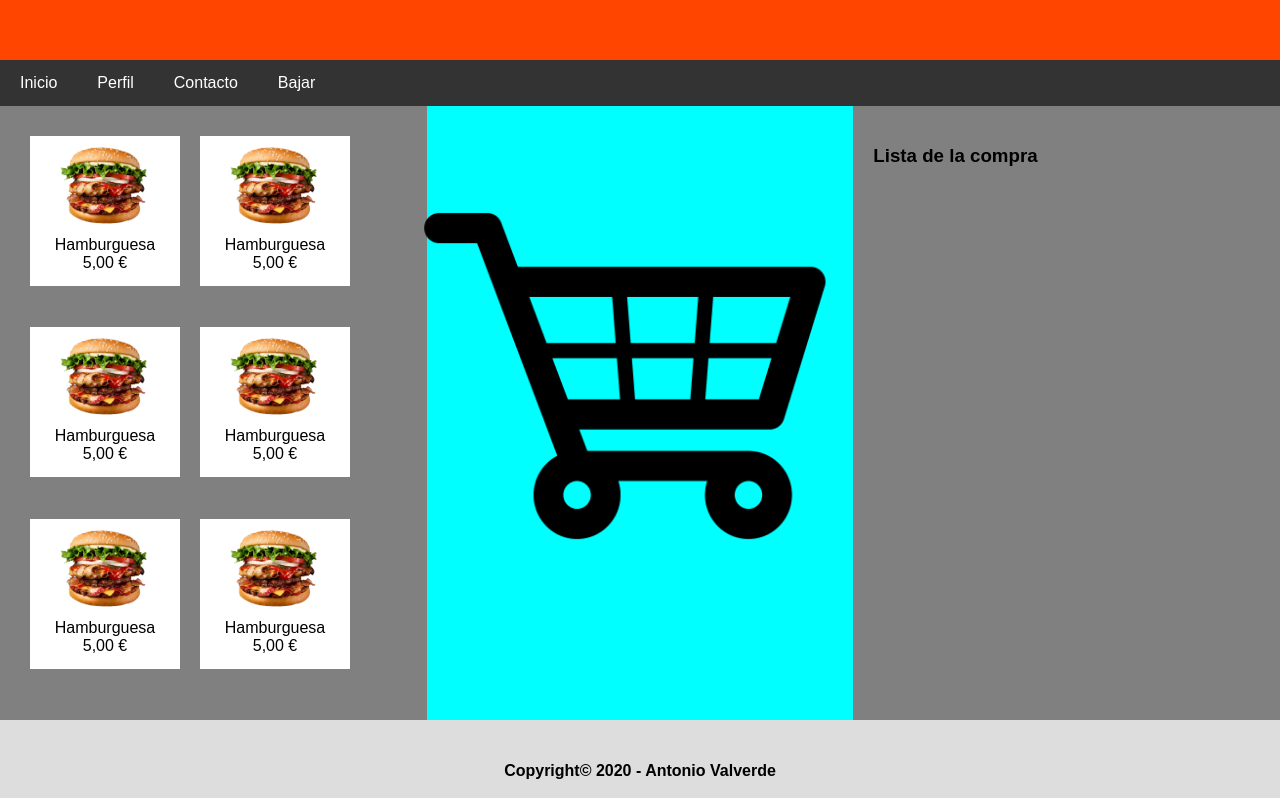
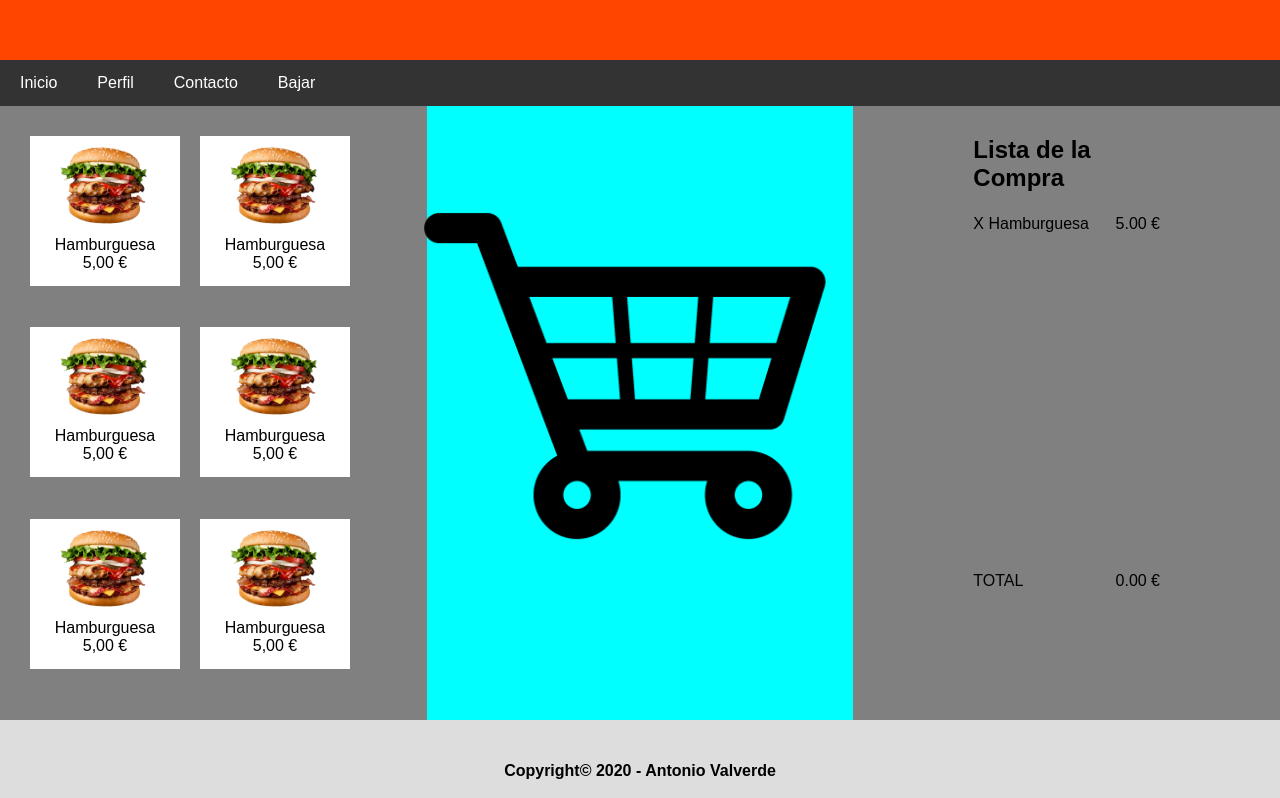
Before and after one commit to antoniovalverde/reto2, a plain HTML site: page index.html in a window 1280 px wide. Shown: the top 798 px of the page. Drawn offline with Linux system fonts and the light colour scheme.

Commit message:
Maquetación del flexbox

```diff
--- a/css/style.css
+++ b/css/style.css
@@ -129,6 +129,37 @@
     cursor: move;
   }
 
+  #cuenta{
+    display:flex;
+    flex-direction: column;
+    align-items: center;
+    padding: 10px 120px;
+  }
+
+  #tituloLista{
+    height: 10%;
+  }
+
+  #listaCompra{
+    display: flex;
+    flex-direction: column;
+    align-items: center;
+    width:100%;
+    height:60%;
+  }
+
+  .linea{
+    display:flex;
+    width: 100%;
+    justify-content: space-between;
+  }
+
+  #totales{
+    display:flex;
+    width: 100%;
+    justify-content: space-between;
+  }
+
   /* Responsive layout - a menos de 700px */
   @media screen and (max-width: 700px) {
     /* Reajustamos en columna el main y el nav */
--- a/index.html
+++ b/index.html
@@ -59,11 +59,18 @@
                     <img src="img/carrito.png" alt="carrito">
                 </div>
             </article>
-            <aside>
-                <h3>Lista de la compra</h3>
-                <br><br>
-                <ul id="listaCompra">
-                </ul>
+            <aside id="cuenta">
+                <h2 id="tituloLista">Lista de la Compra</h2>
+                <div id="listaCompra">
+                    <div class="linea">
+                        <span class="articulo">X<span class="nombre"> Hamburguesa</span></span>
+                        <span class="precioTotal"><span id="prto">5.00</span> €</span>
+                    </div>
+                </div>
+                <div id="totales">
+                    <div id="txtTotal">TOTAL</div>
+                    <div id="total"><span id="money">0.00</span> €</div>
+                </div>
             </aside>
         </main>
 
--- a/js/script.js
+++ b/js/script.js
@@ -21,6 +21,7 @@ function alSoltar(objetoContainer, event){
     var nombreArrastrado = event.dataTransfer.getData('nombreProducto');
     var precioArrastrado = event.dataTransfer.getData('precioProducto');
     //objetoContainer.innerHTML = document.getElementById(idArrastrado).outerHTML;
-    var laLista = document.getElementById('listaCompra');
-    laLista.innerHTML += '<li>' + nombreArrastrado + '------' + precioArrastrado + ' €</li>';
+    var laLista = document.getElementById('totales');
+    var linea = '<tr><td>' + nombreArrastrado + '</td><td>' + precioArrastrado + '</td></tr>';
+    laLista.innerHTML += linea;
 }
```
